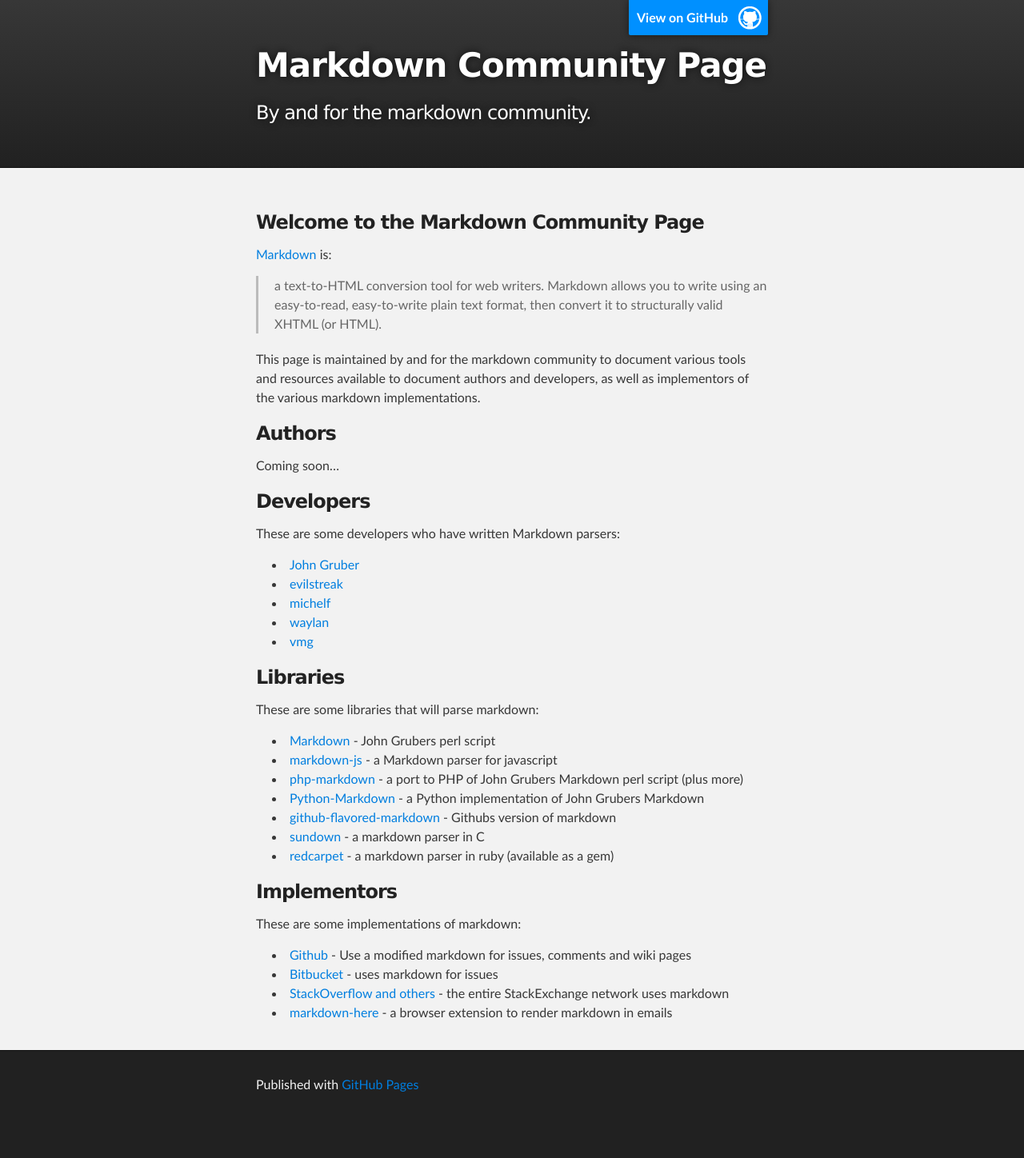
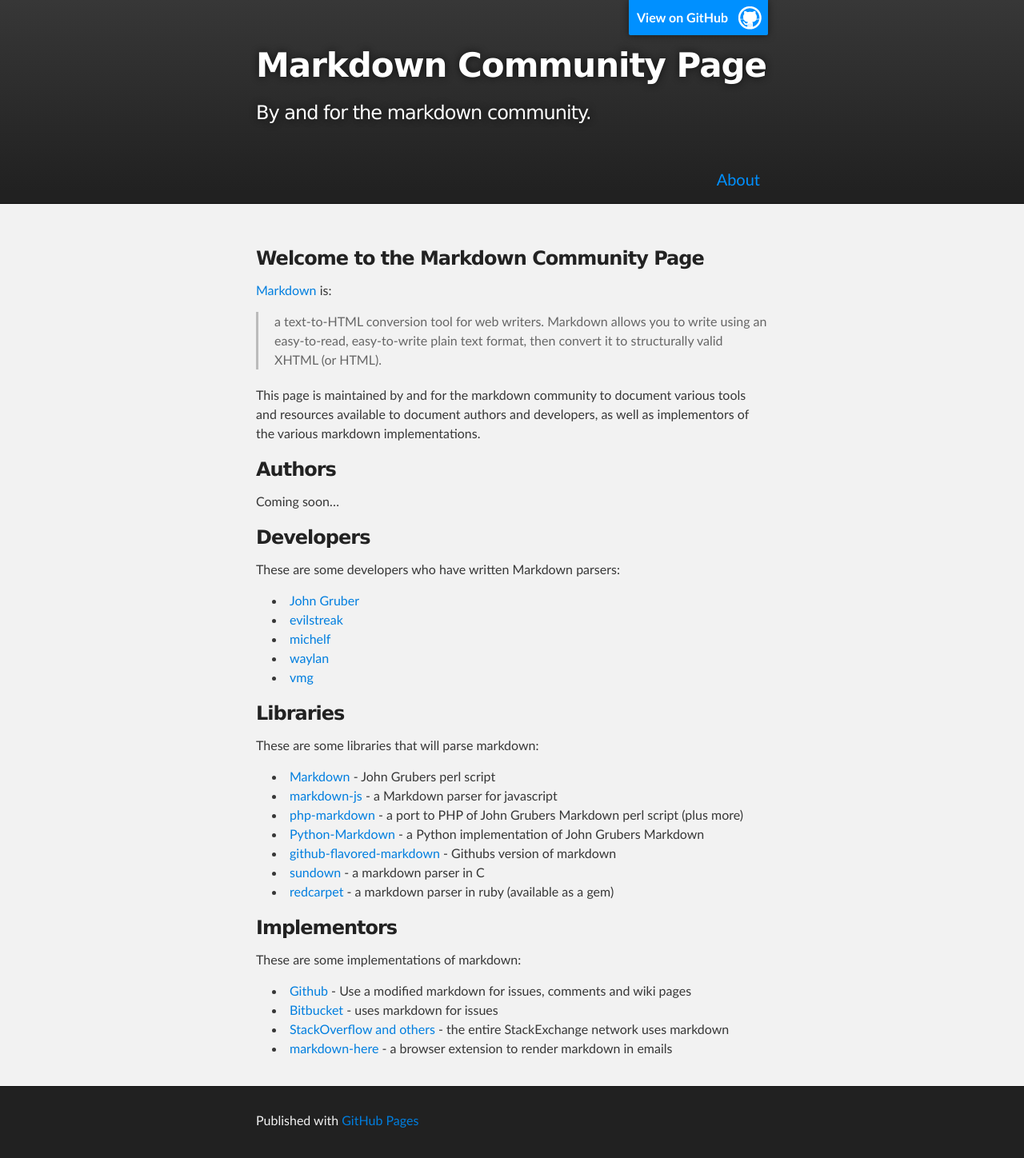
Before and after one commit to markdown/markdown.github.com, a Jekyll site: the page built from index.md, in a window 1280 px wide. Shown: the whole page at 80% size. Built offline with Jekyll 4.4.1, drawn with Linux system fonts in a browser that asks for light colours; Markdown is read by kramdown in place of the engine named in the settings; before the commit the page ends 1403 px from its top, so only the background shows below that.

Commit message:
#2: about page is not much good without a link to it

```diff
--- a/_layouts/index.html
+++ b/_layouts/index.html
@@ -8,6 +8,11 @@
     <h1 id="project_title">Markdown Community Page</h1>
     <h2 id="project_tagline">By and for the markdown community.</h2>
   </header>
+  <div id="navbar">
+    <ul>
+      <li><a href="/about.html">About</a></li>
+    </ul>
+  </div>
 </div>
 <div id="main_content_wrap" class="outer">
   <section id="main_content" class="inner">
--- a/stylesheets/stylesheet.css
+++ b/stylesheets/stylesheet.css
@@ -321,6 +321,30 @@
   text-shadow: #111 0px 0px 10px;
 }
 
+#navbar {
+  text-align: right;
+  margin: 0 auto;
+  position: relative;
+  max-width: 640px;
+}
+
+#navbar ul li {
+  list-style-type: none;
+  display: block;
+}
+
+#navbar ul li a {
+  font-size: 20px;
+  color: #0090ff;
+  padding: 10px;
+}
+
+#navbar ul li a:hover {
+  background-color: #0090ff;
+  color: white;
+  border-radius: 10px;
+}
+
 #downloads {
   position: absolute;
   width: 210px;
```
